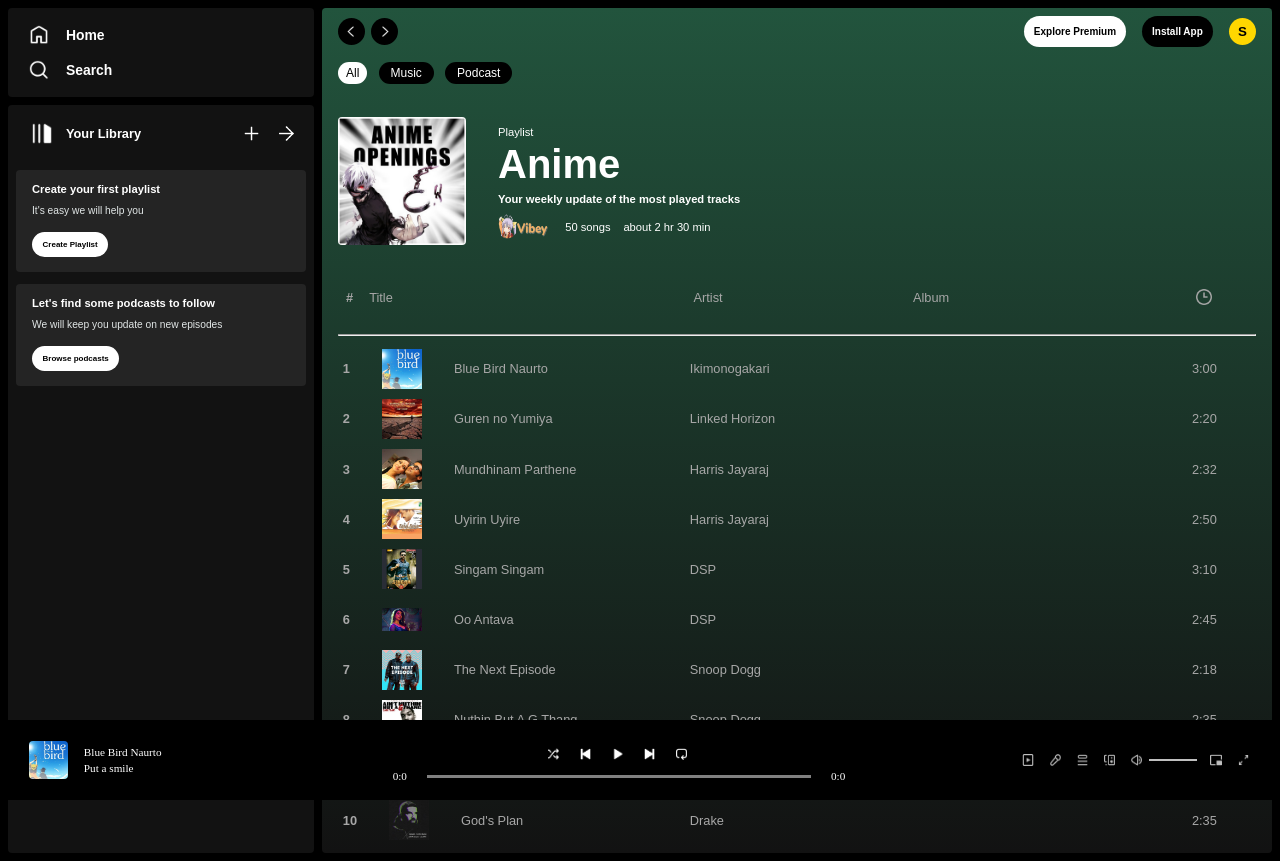
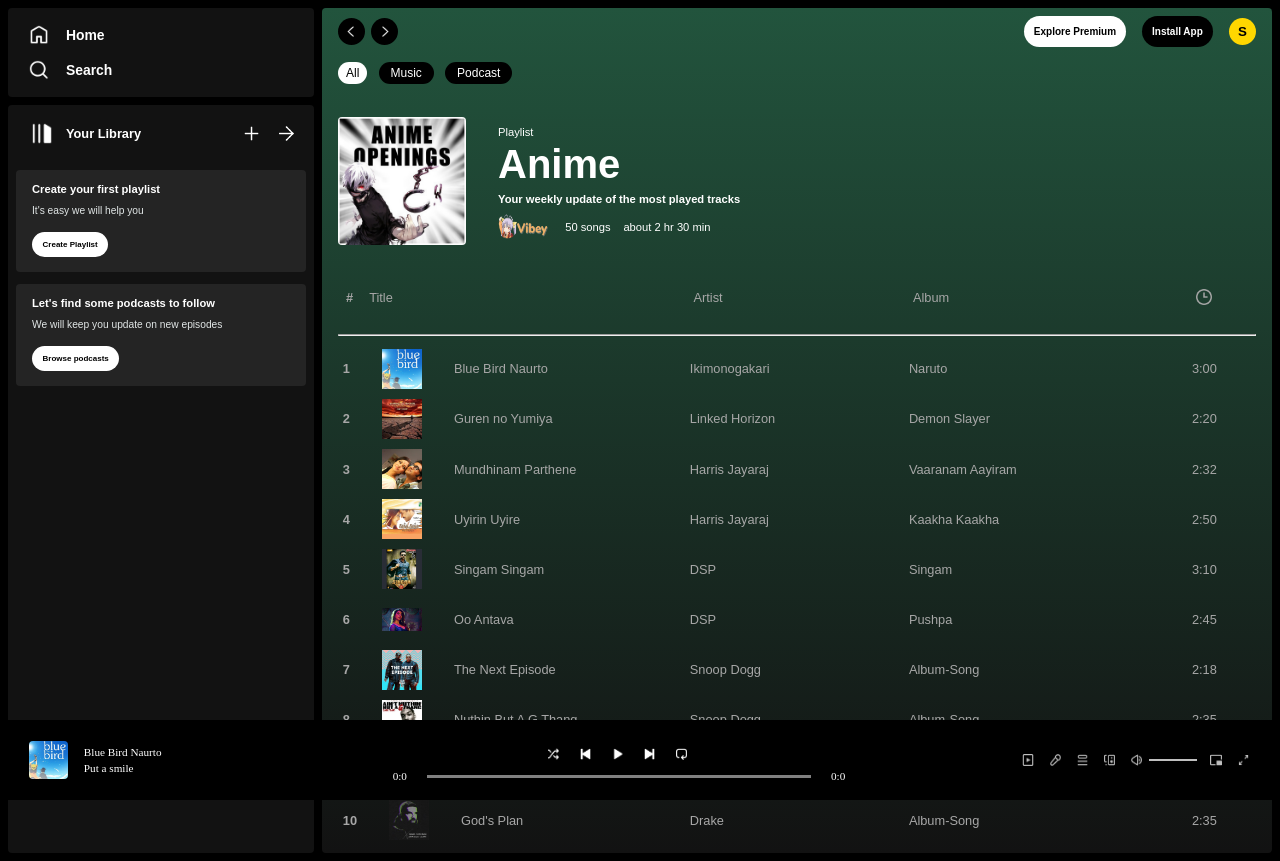
Before and after one commit to Suganthchandran/Music-Streaming-Website-Spotify-Clone--Using-MERN-Stack, a React (Create React App) app in the folder client/: page /albums/1 in a window 1280 px wide. Built offline with nearby package versions, Linux system fonts and the light colour scheme.

Commit message:
Update Albums_Display.jsx

```diff
--- a/client/src/pages/Albums_Display.jsx
+++ b/client/src/pages/Albums_Display.jsx
@@ -42,7 +42,7 @@ export const Albums_Display = () => {
               <p>{item.name}</p>
             </div>
             <p className='song-artist'>{item.artist}</p>
-            <p className='disp-album-album'>{item.location}</p>
+            <p className='disp-album-album'>{item.album}</p>
             <p className='disp-album-date'>{item.duration}</p>
           </div>
         ))
```
